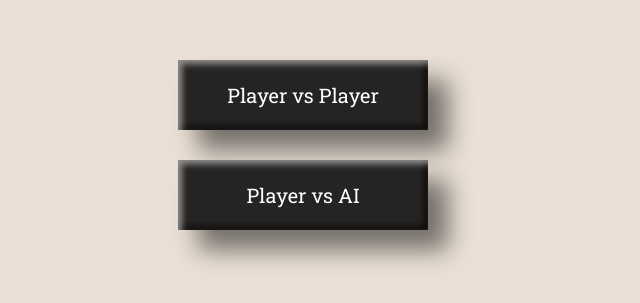
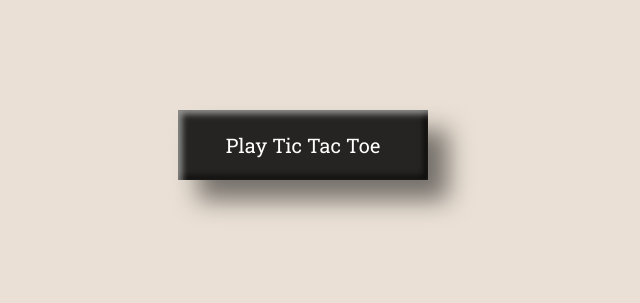
Before and after one commit to Olguta150/tic_tac_toe_v1, a website with bundled scripts: page index.html in a window 1280 px wide. Shown: the part 255-558 px from the top of the page, without its empty margins (337-977 px from the left). Built offline with nearby package versions, Linux system fonts and the light colour scheme; a web font is replaced by a local one.

Commit message:
Add a warning div to require users to complete all the fields

```diff
--- a/index.html
+++ b/index.html
@@ -27,10 +27,10 @@
         </div>
     </div>
     <div class="home">
-        <button class="player-vs-player">Player vs Player</button>
-        <button class="player-vs-AI">Player vs AI</button>
+        <button class="player-vs-player">Play Tic Tac Toe</button>
     </div>
     <div class="players">
+        <div class="warning">Warning: Please complete all the fields!</div>
         <div class="player-form">
             <div class="player">
                 <input type="text" id="player1" required placeholder="player X">
```
